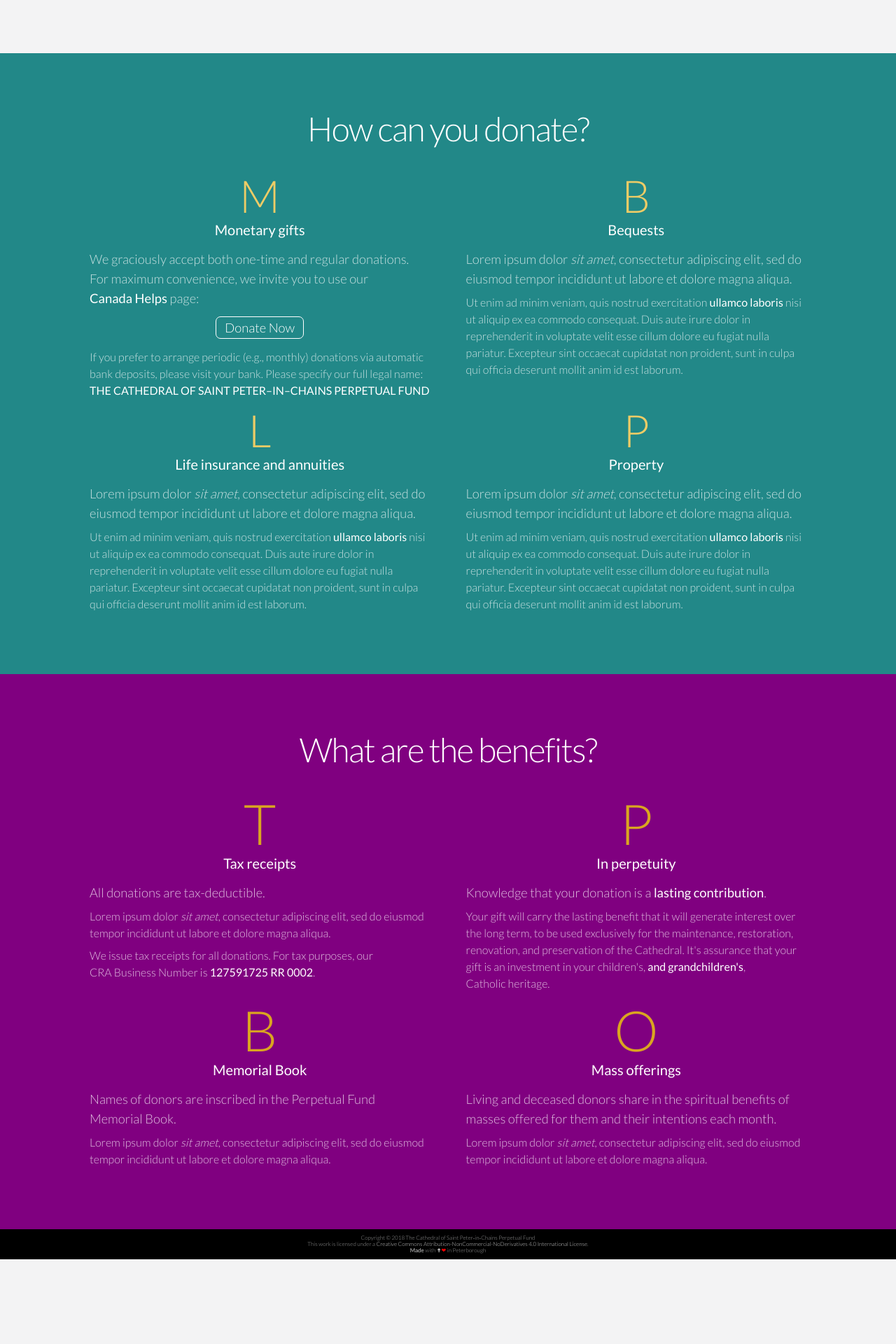
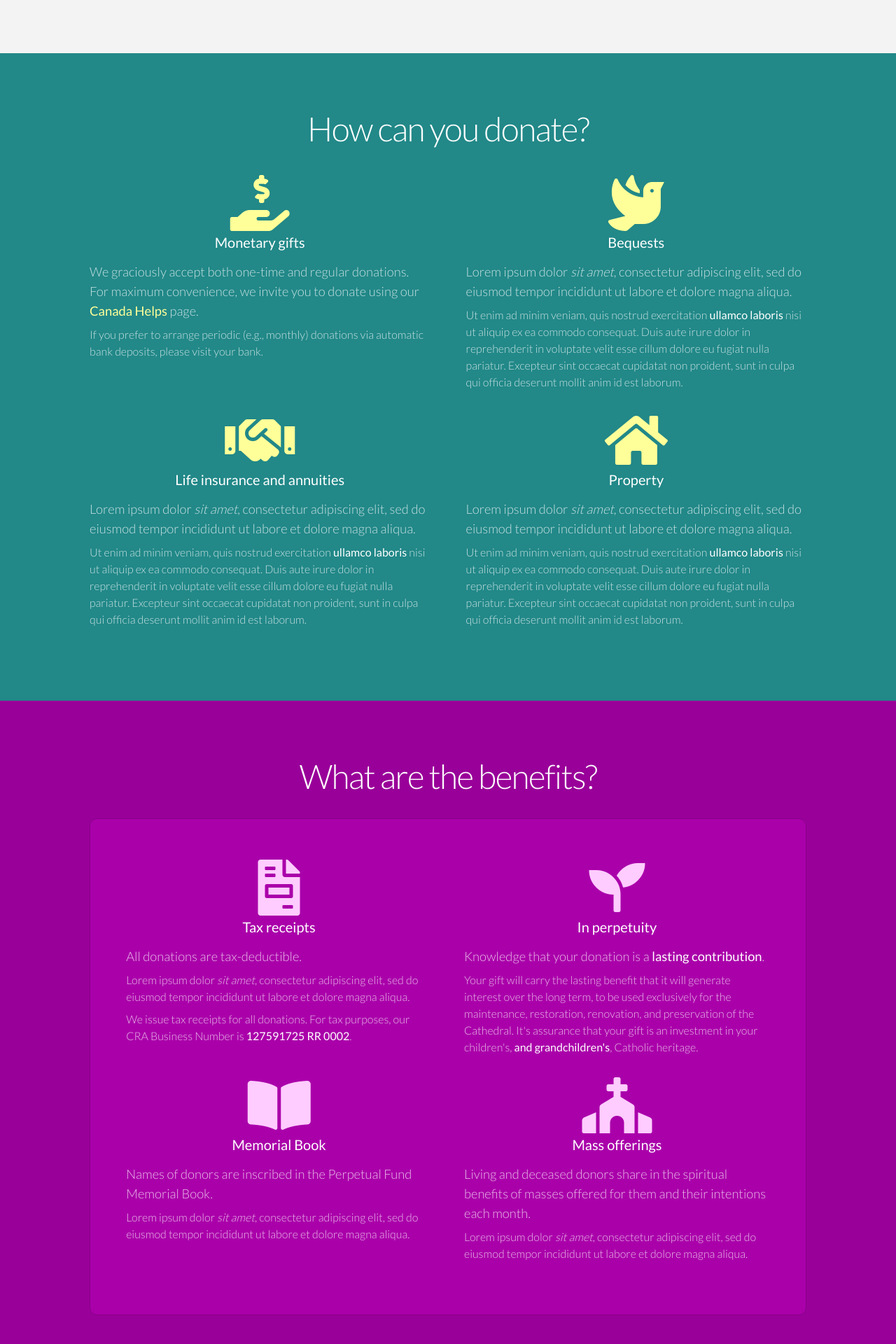
Before and after one commit to perpetualfund-stpeterinchains/perpetualfund-stpeterinchains.github.io, a Jekyll site: the page built from index.html, in a window 1280 px wide. Shown: the part 2230-4150 px from the top of the page at 70% size. Built offline with Jekyll 4.4.1, drawn with Linux system fonts in a browser that asks for light colours; nearby versions of some CDN libraries; before the commit the page ends 4029 px from its top, so only the background shows below that.

Commit message:
Added use of Font Awesome icons, various miscellaneous updates

```diff
--- a/_data/main.yml
+++ b/_data/main.yml
@@ -82,21 +82,17 @@ howtodonate:
   methods:
     -
       title: Monetary gifts
-      icon: M
+      icon: hand-holding-usd
       text: |
         We graciously accept both one-time and regular donations. For maximum
-        convenience, we invite you to use our
-        **Canada&nbsp;Helps**&nbsp;page&#x3A;
-
-        > [Donate Now](javascript:void(0))
+        convenience, we invite you to donate using our
+        [Canada&nbsp;Helps](javascript:void(0))&nbsp;page.
 
         If you prefer to arrange periodic (e.g., monthly) donations via
-        automatic bank deposits, please visit your bank. Please specify our
-        full legal&nbsp;name&#x3A; **THE&nbsp;CATHEDRAL&nbsp;OF
-        SAINT&nbsp;PETER&#x2013;IN&#x2013;CHAINS PERPETUAL&nbsp;FUND**
+        automatic bank deposits, please visit your bank.
     -
       title: Bequests
-      icon: B
+      icon: dove
       text: &loremipsum |
         Lorem ipsum dolor *sit amet*, consectetur adipiscing elit, sed do eiusmod
         tempor incididunt ut labore et dolore magna aliqua.
@@ -109,11 +105,11 @@ howtodonate:
         mollit anim id est laborum.
     -
       title: Life insurance and annuities
-      icon: L
+      icon: handshake
       text: *loremipsum
     -
       title: Property
-      icon: P
+      icon: home
       text: *loremipsum
 
 donorbenefits:
@@ -121,7 +117,7 @@ donorbenefits:
   benefits:
     -
       title: Tax receipts
-      icon: T
+      icon: file-invoice
       text: |
         All donations are tax-deductible.
 
@@ -133,7 +129,7 @@ donorbenefits:
         **127591725&nbsp;RR&nbsp;0002**.
     -
       title: In perpetuity
-      icon: P
+      icon: seedling
       text: |
         Knowledge that your donation is a **lasting contribution**.
 
@@ -145,7 +141,7 @@ donorbenefits:
         Catholic&nbsp;heritage.
     -
       title: Memorial Book
-      icon: B
+      icon: book-open
       text: |
         Names of donors are inscribed in the Perpetual&nbsp;Fund
         Memorial&nbsp;Book.
@@ -154,7 +150,7 @@ donorbenefits:
         tempor incididunt ut labore et dolore magna aliqua.
     -
       title: Mass offerings
-      icon: O
+      icon: church
       text: |
         Living and deceased donors share in the spiritual benefits of masses
         offered for them and their intentions each month.
--- a/_layouts/main.html
+++ b/_layouts/main.html
@@ -27,6 +27,8 @@
 <!--[if gt IE 8]><!-->
 <link rel="stylesheet" href="https://unpkg.com/purecss@1.0.0/build/grids-responsive-min.css">
 <!--<![endif]-->
+<link rel="stylesheet" href="https://use.fontawesome.com/releases/v5.5.0/css/solid.css" integrity="sha384-rdyFrfAIC05c5ph7BKz3l5NG5yEottvO/DQ0dCrwD8gzeQDjYBHNr1ucUpQuljos" crossorigin="anonymous">
+<link rel="stylesheet" href="https://use.fontawesome.com/releases/v5.5.0/css/fontawesome.css" integrity="sha384-u5J7JghGz0qUrmEsWzBQkfvc8nK3fUT7DCaQzNQ+q4oEXhGSx+P2OqjWsfIRB8QT" crossorigin="anonymous">
 <link rel="stylesheet" href="{{ 'main.css' | prepend: site.styles_path | relative_url }}">
 
 </head>
--- a/index.html
+++ b/index.html
@@ -72,7 +72,7 @@ open_graph_description: >
   <div id="howtodonate-grid" class="pure-g">
     {% for method in howtodonate.methods %}
     <div class="howtodonate-item pure-u-1 pure-u-md-1-2">
-      <div class="howtodonate-icon"><span>{{ method.icon }}</span></div>
+      <div class="howtodonate-icon"><i class="fas fa-{{ method.icon }}"></i></div>
       <h1 class="howtodonate-title">{{ method.title }}</h1>
       <div class="howtodonate-text markdown">{{ method.text | markdownify }}</div>
     </div>
@@ -86,12 +86,10 @@ open_graph_description: >
 
 <section id="donorbenefits">
   <h1>{{ donorbenefits.title }}</h1>
-  <!-- <div id="donorbenefits-text" class="markdown">{{ donorbenefits.benefits | markdownify }}</div> -->
-  <!-- <div id="donorbenefits-legal">{{ donorbenefits.legal | markdownify }}</div> -->
   <div id="donorbenefits-grid" class="pure-g">
     {% for benefit in donorbenefits.benefits %}
     <div class="donorbenefits-item pure-u-1 pure-u-md-1-2">
-        <div class="donorbenefits-icon"><span>{{ benefit.icon }}</span></div>
+      <div class="donorbenefits-icon"><i class="fas fa-{{ benefit.icon }}"></i></div>
       <h1 class="donorbenefits-title">{{ benefit.title }}</h1>
       <div class="donorbenefits-text markdown">{{ benefit.text | markdownify }}</div>
     </div>
--- a/styles/main.scss
+++ b/styles/main.scss
@@ -248,14 +248,9 @@ div.howitworks-icon > span { vertical-align: baseline; }
 
 #howtodonate-grid { margin-top: 2rem; }
 
-div.howtodonate-item { box-sizing: border-box; }
+div.howtodonate-item { box-sizing: border-box; padding-bottom: 1rem; }
 
-div.howtodonate-icon { text-align: center; }
-
-div.howtodonate-icon > span {
-  font-weight: 300; font-size: 4rem;
-  color: #ec6;
-}
+div.howtodonate-icon { font-size: 5rem; text-align: center; color: #ff9; }
 
 h1.howtodonate-title {
   margin: 0 0 1rem 0;
@@ -265,19 +260,9 @@ h1.howtodonate-title {
 div.howtodonate-text { font-weight: 300; color: rgba(255,255,255,0.75); }
 div.howtodonate-text > p { margin: 0 0 0.5rem 0; font-size: 1rem; line-height: 1.5rem; }
 div.howtodonate-text > p:first-child { font-size: 1.15rem; line-height: 1.75rem; }
+div.howtodonate-text a { font-weight: 400; color: #ff9; }
+div.howtodonate-text a:hover { color: #cc6; }
 div.howtodonate-text strong { color: white; }
-
-div.howtodonate-text > blockquote { font-size: 1.15rem; text-align: center; }
-
-div.howtodonate-text > blockquote a {
-  padding: 0.25rem 0.75rem;
-  border: 1px solid white; border-radius: 7px;
-  font-weight: 300; color: white;
-}
-
-div.howtodonate-text > blockquote a:hover {
-  background-color: white; color: #288;
-}
 
 @media screen and (min-width: 48rem) {
   div.howtodonate-item:nth-child(odd) { padding-right: 2.5%; }
@@ -289,7 +274,7 @@ div.howtodonate-text > blockquote a:hover {
 
 #donorbenefits {
   padding: 5rem 10%;
-  background-color: purple; color: white;
+  background-color: #909; color: white;
 }
 
 #donorbenefits > h1 {
@@ -298,16 +283,16 @@ div.howtodonate-text > blockquote a:hover {
   text-align: center;
 }
 
-#donorbenefits-grid { margin-top: 2rem; }
+#donorbenefits-grid {
+  margin-top: 2rem;
+  padding: 5%;
+  background-color: #a0a;
+  border: 1px solid #808; border-radius: 11px;
+}
 
-div.donorbenefits-item { box-sizing: border-box; }
+div.donorbenefits-item { box-sizing: border-box; padding-bottom: 1rem; }
 
-div.donorbenefits-icon { text-align: center; }
-
-div.donorbenefits-icon > span {
-  font-weight: 300; font-size: 5rem;
-  color: goldenrod;
-}
+div.donorbenefits-icon { font-size: 5rem; text-align: center; color: #fcf; }
 
 h1.donorbenefits-title {
   margin: 0 0 1rem 0;
@@ -317,6 +302,8 @@ h1.donorbenefits-title {
 div.donorbenefits-text { font-weight: 300; color: rgba(255,255,255,0.75); }
 div.donorbenefits-text > p { margin: 0 0 0.5rem 0; font-size: 1rem; line-height: 1.5rem; }
 div.donorbenefits-text > p:first-child { font-size: 1.15rem; line-height: 1.75rem; }
+div.donorbenefits-text a { font-weight: 400; color: #fcf; }
+div.donorbenefits-text a:hover { color: #c6c; }
 div.donorbenefits-text strong { color: white; }
 
 @media screen and (min-width: 48rem) {
```
Lines whose indentation alone changed are shown as unchanged.
